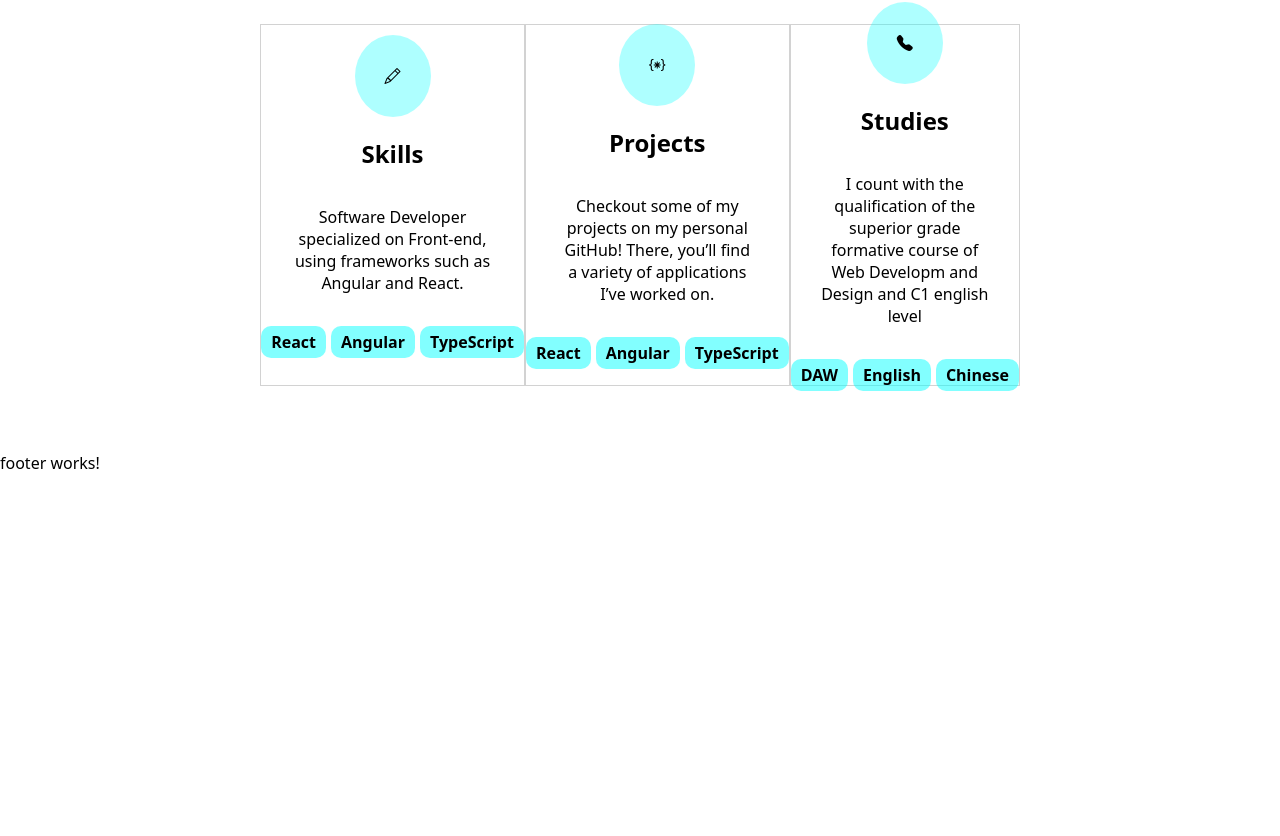
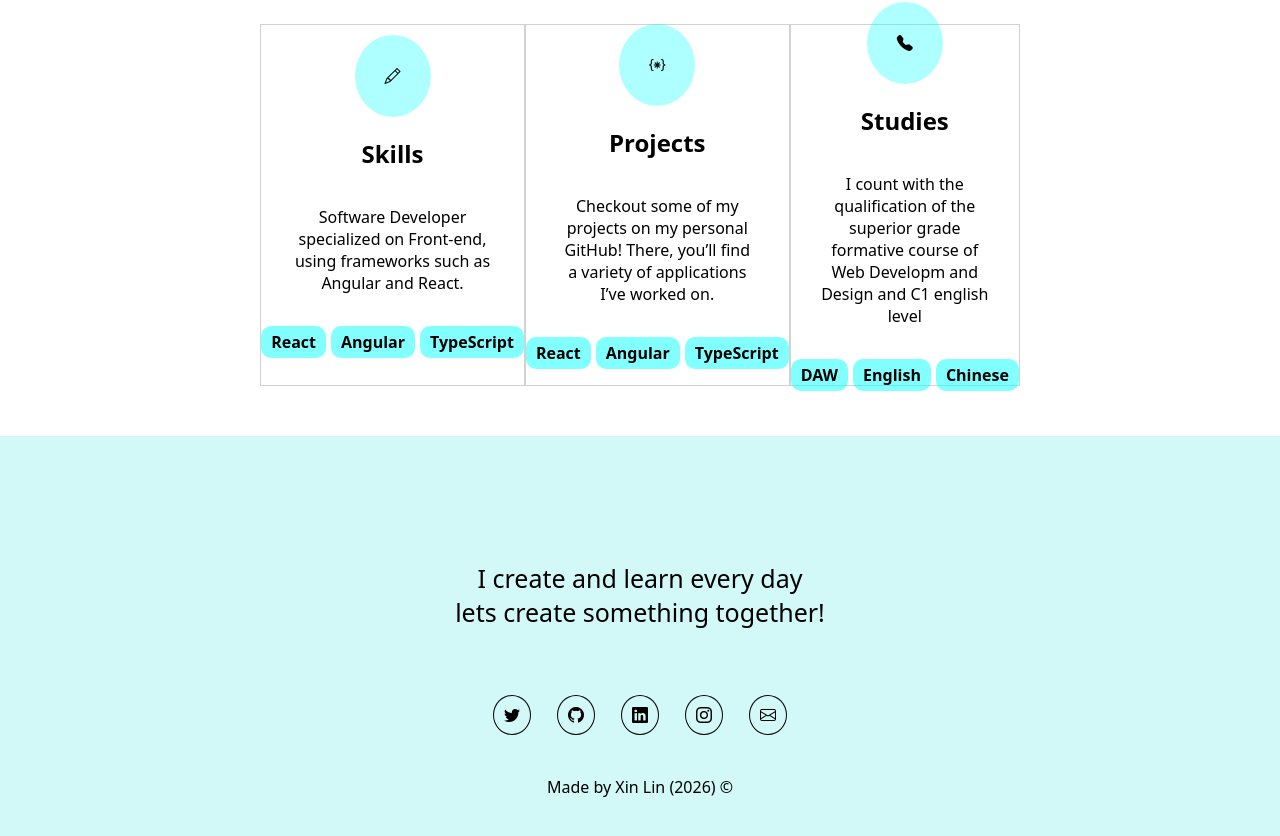
Before and after one commit to xinlin25/Portfolio, an Angular app: page / in a window 1280 px wide. Shown: the part 1631-2467 px from the top of the page. Before the commit the page ends 2105 px from the top, so only its background shows below. Built offline with nearby package versions, Linux system fonts and the light colour scheme; a web font is replaced by a local one.

Commit message:
Footer done

```diff
--- a/src/app/components/footer/footer.css
+++ b/src/app/components/footer/footer.css
@@ -0,0 +1,32 @@
+footer {
+    background-color: rgba(107, 236, 228, 0.304);
+    width: 100%;
+    display: flex;
+    flex-direction: column;
+    justify-content: center;
+    align-items: center;
+    text-align: center;
+    padding: 100px 0;
+    gap: 50px;
+}
+
+.socials {
+    display: flex;
+    justify-content: space-around;
+    width: 25%;
+}
+
+.socials i {
+    border: 1px solid black;
+    color: black;
+    padding: 8px 10px;
+    border-radius: 50%;
+}
+
+.socials i:hover {
+    background-color: rgba(128, 128, 128, 0.299);
+}
+
+footer p {
+    font-size: 25px;
+}
--- a/src/app/components/footer/footer.html
+++ b/src/app/components/footer/footer.html
@@ -1 +1,22 @@
-<p>footer works!</p>
+<footer>
+      <p>I create and learn every day
+        <br>lets create something together!</p>
+      <div class="socials">
+        <a href="https://x.com/home" target="_blank" rel="noopener noreferrer">
+          <i class="bi bi-twitter"></i>
+        </a>
+        <a href="https://github.com/xinlin25" target="_blank" rel="noopener noreferrer">
+          <i class="bi bi-github"></i>
+        </a>
+        <a href="https://www.linkedin.com/" target="_blank" rel="noopener noreferrer">
+          <i class="bi bi-linkedin"></i>
+        </a>
+        <a href="https://www.instagram.com/" target="_blank" rel="noopener noreferrer">
+          <i class="bi bi-instagram"></i>
+        </a>
+        <a href="mailto:xinlin.chen.zhang.alu@iesfernandoaguilar.es" target="_blank" rel="noopener noreferrer">
+          <i class="bi bi-envelope"></i>
+        </a>
+      </div>
+      <div class="derechos-de-autor">Made by Xin Lin (2026) &#169;</div>
+    </footer>
```
